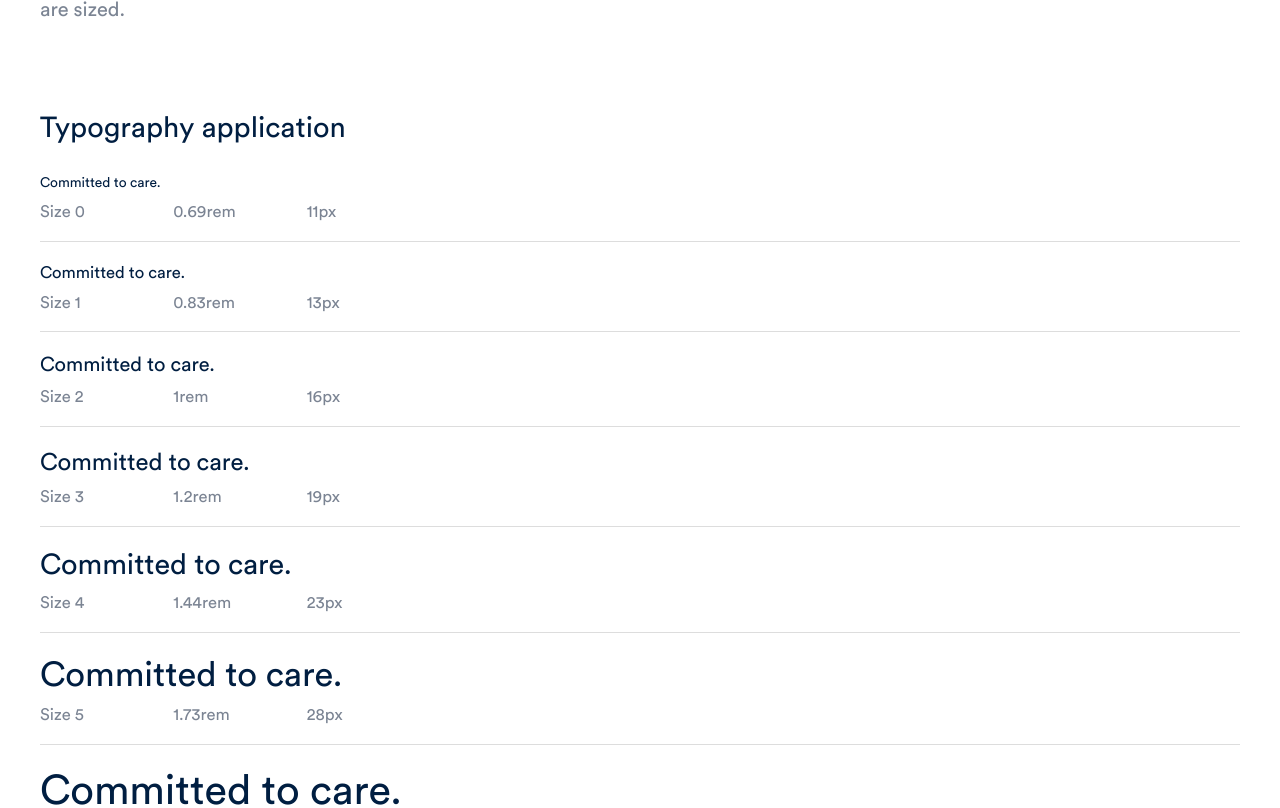
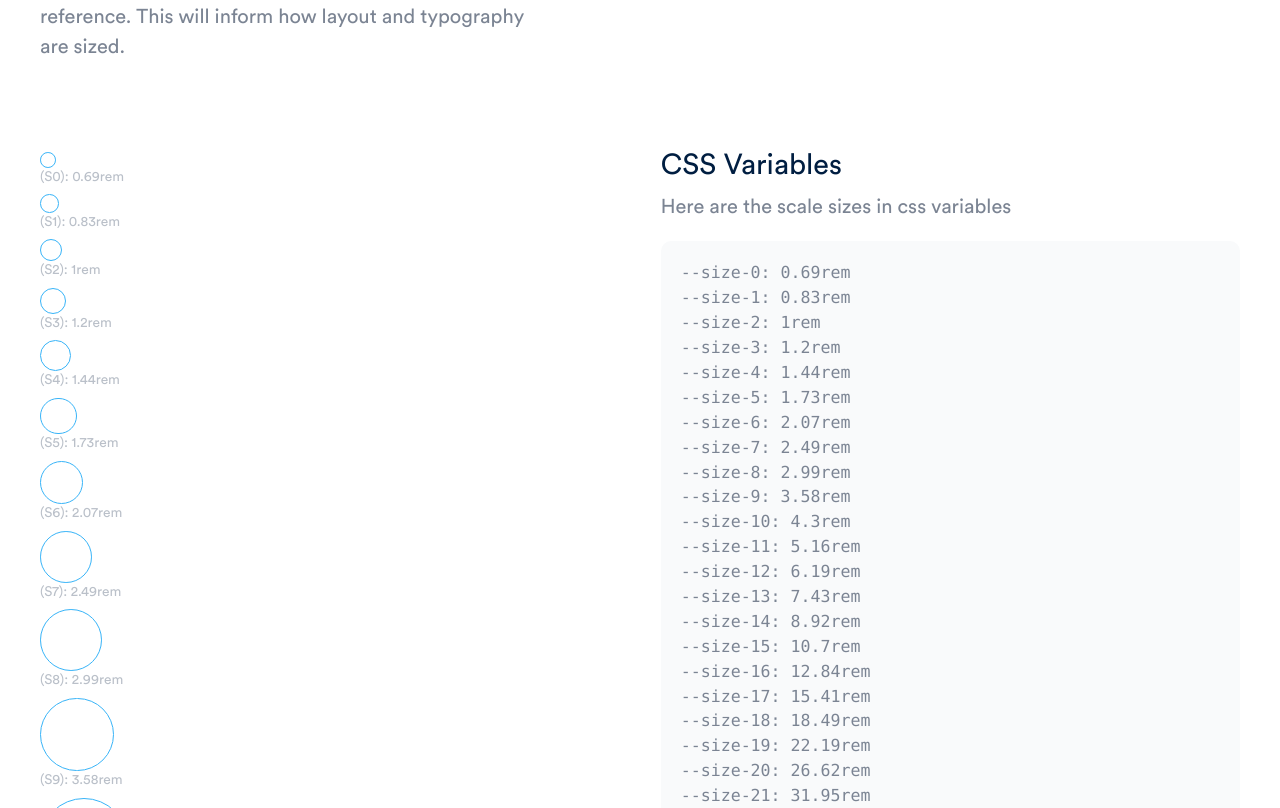
Before and after one commit to thisdesign/psd-reskin-toolkit, a Next.js app: page /size in a window 1280 px wide. Shown: the part 492-1300 px from the top of the page. Built offline with nearby package versions, Linux system fonts and the light colour scheme.

Commit message:
Size scale

```diff
--- a/src/components/Code/Code.tsx
+++ b/src/components/Code/Code.tsx
@@ -17,4 +17,14 @@ export const InlineCode = styled.code`
   color: var(--color-sky);
 `;
 
+export const CodeBlock = styled.pre`
+  font-family: var(--font-mono);
+  font-size: var(--size-1);
+  background: var(--color-porcelain);
+  line-height: 1.5;
+  padding: var(--size-2);
+  border-radius: var(--size-sm);
+  color: var(--color-slate);
+`;
+
 export default Code;
--- /dev/null
+++ b/src/components/Cols/Cols.tsx
@@ -0,0 +1,12 @@
+import styled from "styled-components";
+import mq from "style/mq";
+
+const Cols = styled.div`
+  @media ${mq.sm} {
+    display: grid;
+    grid-template-columns: 1fr 1fr;
+    grid-gap: var(--size-6);
+  }
+`;
+
+export default Cols;
--- a/src/components/PageViewColor/PageViewColor.Styled.tsx
+++ b/src/components/PageViewColor/PageViewColor.Styled.tsx
@@ -1,13 +1,4 @@
 import styled from "styled-components";
-import mq from "style/mq";
-
-const Wrapper = styled.div`
-  @media ${mq.sm} {
-    display: grid;
-    grid-template-columns: 1fr 1fr;
-    grid-gap: var(--size-6);
-  }
-`;
 
 const ColorBlock = styled.div<{ colorName: string; isDarkText?: boolean }>`
   background: ${(props) => `var(--color-${props.colorName})`};
@@ -19,6 +10,5 @@ const ColorBlock = styled.div<{ colorName: string; isDarkText?: boolean }>`
 `;
 
 export default {
-  Wrapper,
   ColorBlock,
 };
--- a/src/components/PageViewColor/PageViewColor.tsx
+++ b/src/components/PageViewColor/PageViewColor.tsx
@@ -1,6 +1,13 @@
 import React from "react";
 import rgbHex from "rgb-hex";
-import { Code, Wrapper, SectionHead, Paragraph, Section } from "components";
+import {
+  Code,
+  Wrapper,
+  SectionHead,
+  Paragraph,
+  Section,
+  Cols,
+} from "components";
 import { COLORS } from "../../constants";
 import S from "./PageViewColor.Styled";
 
@@ -22,7 +29,7 @@ const ColorPalette = () => {
         </Paragraph>
       </Section>
       <Section>
-        <S.Wrapper>
+        <Cols>
           <div>
             Main
             {MAIN.map((key) => (
@@ -44,7 +51,7 @@ const ColorPalette = () => {
               />
             ))}
           </div>
-        </S.Wrapper>
+        </Cols>
       </Section>
     </Wrapper>
   );
--- /dev/null
+++ b/src/components/PageViewSize/PageViewSize.Styled.tsx
@@ -0,0 +1,16 @@
+import styled from "styled-components";
+
+const Cell = styled.div`
+  padding: var(--size-xs) 0;
+  font-size: var(--size-0);
+  color: var(--color-heather);
+`;
+
+const Marker = styled.div<{ size: number }>`
+  width: ${(props) => props.size}rem;
+  height: ${(props) => props.size}rem;
+  border: 1px solid var(--color-sky);
+  border-radius: 50%;
+`;
+
+export default { Marker, Cell };
--- a/src/components/PageViewSize/PageViewSize.tsx
+++ b/src/components/PageViewSize/PageViewSize.tsx
@@ -6,15 +6,20 @@ import {
   Wrapper,
   Section,
   SectionHead,
+  H1,
+  H3,
+  Cols,
+  CodeBlock,
 } from "components";
-import { SCALE } from "../../constants";
+import { SCALE, SCALE_VARS } from "../../constants";
+import S from "./PageViewSize.Styled";
 
 const PageViewSize = () => {
   return (
     <Layout>
       <Wrapper>
         <Section>
-          <SectionHead>Size Scale</SectionHead>
+          <H1>Size Scale</H1>
           <Paragraph>
             To enforce consistency and reduce pixel-pushing decision making, we
             have created a size palette to reference. This will inform how
@@ -22,12 +27,41 @@ const PageViewSize = () => {
           </Paragraph>
         </Section>
         <Section>
+          <Cols>
+            <div>
+              {SCALE.map(
+                (size, i) =>
+                  i < 16 && (
+                    <S.Cell>
+                      <S.Marker size={size} />
+                      (S{i}): {size}rem
+                    </S.Cell>
+                  )
+              )}
+            </div>
+            <div>
+              <H3>CSS Variables</H3>
+              <Paragraph>Here are the scale sizes in css variables</Paragraph>
+              <CodeBlock>
+                {SCALE_VARS.map((item) => (
+                  <div>{item}</div>
+                ))}
+              </CodeBlock>
+            </div>
+          </Cols>
+        </Section>
+        <Section>
           <SectionHead>Typography application</SectionHead>
-          {SCALE.map((size, i) => (
-            <ScaleMarker size={size} index={i}>
-              Committed to care.
-            </ScaleMarker>
-          ))}
+          <Paragraph>An example of the scale applied to typography</Paragraph>
+          <br />
+          {SCALE.map(
+            (size, i) =>
+              i < 11 && (
+                <ScaleMarker size={size} index={i}>
+                  Committed to care.
+                </ScaleMarker>
+              )
+          )}
         </Section>
       </Wrapper>
     </Layout>
--- a/src/components/Paragraph/Paragraph.tsx
+++ b/src/components/Paragraph/Paragraph.tsx
@@ -4,6 +4,7 @@ const Paragraph = styled.p`
   color: var(--color-slate);
   max-width: 25em;
   line-height: 1.5;
+  margin-bottom: var(--size-2);
 `;
 
 export default Paragraph;
--- a/src/components/index.js
+++ b/src/components/index.js
@@ -1,11 +1,12 @@
 import ScaleMarker from "./ScaleMarker/ScaleMarker";
-import Code, { InlineCode } from "./Code/Code";
+import Code, { InlineCode, CodeBlock } from "./Code/Code";
 import Layout from "./Layout/Layout";
 import Wrapper from "./Wrapper/Wrapper";
 import SectionHead from "./SectionHead/SectionHead";
 import Paragraph from "./Paragraph/Paragraph";
 import Section from "./Section/Section";
 import SizeBar from "./SizeBar/SizeBar";
+import Cols from "./Cols/Cols";
 import { H1, H2, H3, H4, H5, H6 } from "./Heading/Heading";
 
 // pages
@@ -27,6 +28,8 @@ export {
   Section,
   Paragraph,
   SizeBar,
+  Cols,
+  CodeBlock,
   H1,
   H2,
   H3,
--- a/src/constants.ts
+++ b/src/constants.ts
@@ -6,7 +6,7 @@ export const SCALE = modularScale({
   length: 25,
 });
 
-export const SCALE_VARS = SCALE.map(
+export const SCALE_VARS: string[] = SCALE.map(
   (item: string, i: number) => `--size-${i}: ${item}rem`
 );
 
```
